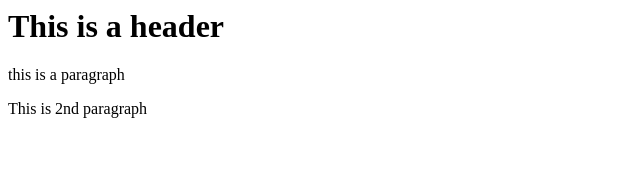
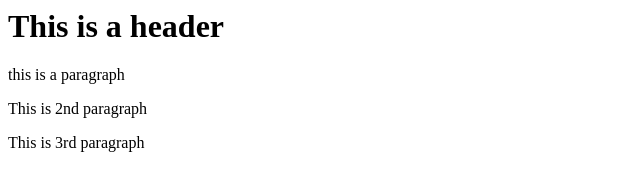
Before and after one commit to ishikalohia/git-test, a website: page index.html in a window 1280 px wide. Shown: the whole page, without its empty margins (0-640 px from the left). Drawn offline with Linux system fonts and the light colour scheme.

Commit message:
fourth commit

```diff
--- a/index.html
+++ b/index.html
@@ -6,5 +6,6 @@
     <h1>This is a header</h1>
     <p> this is a paragraph</p>
     <p> This is 2nd paragraph</p>
+    <p>This is 3rd paragraph</p>
 </body>
 </html>
```
Also changed, not shown: package.json (added, +24 -0 lines), 2 other files.
